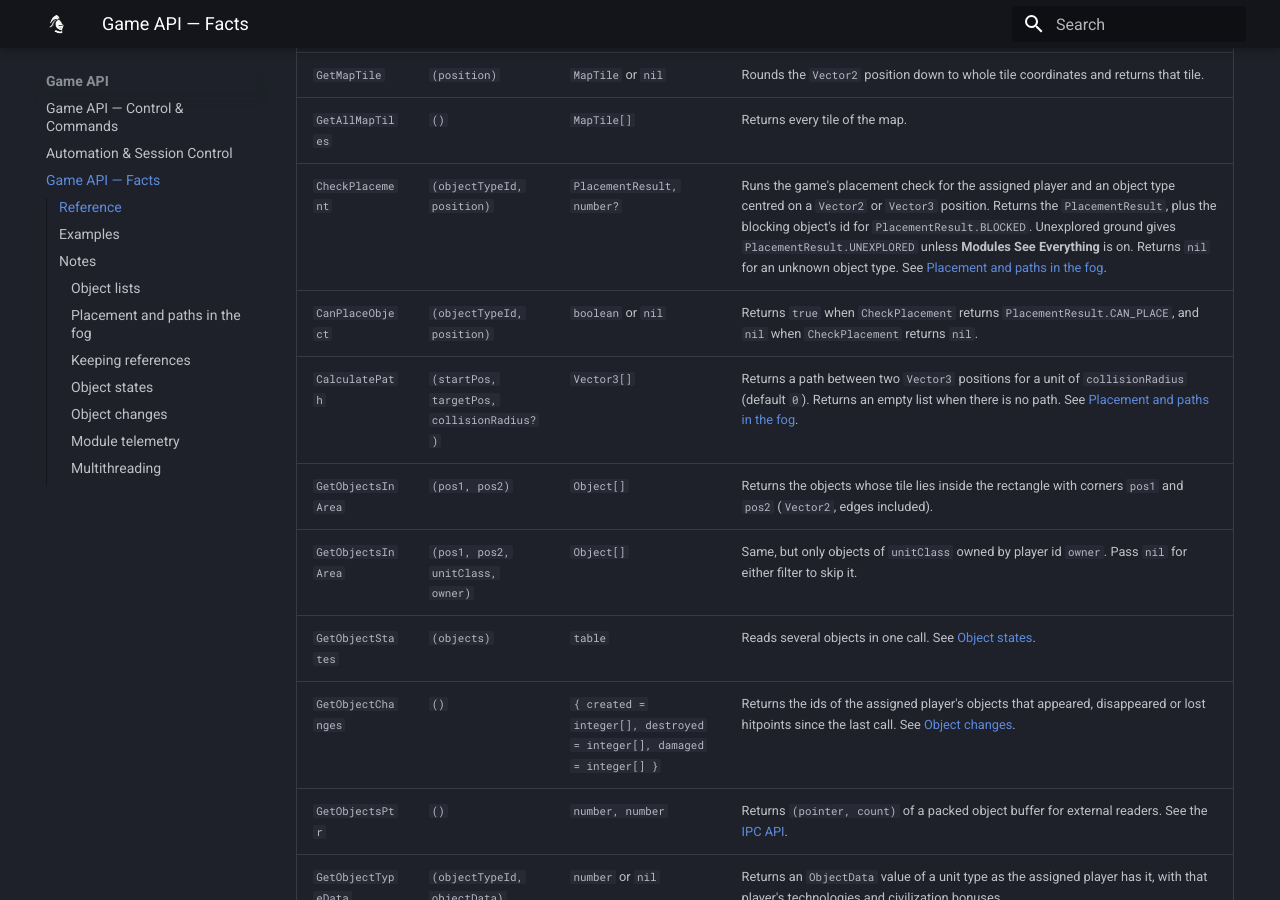
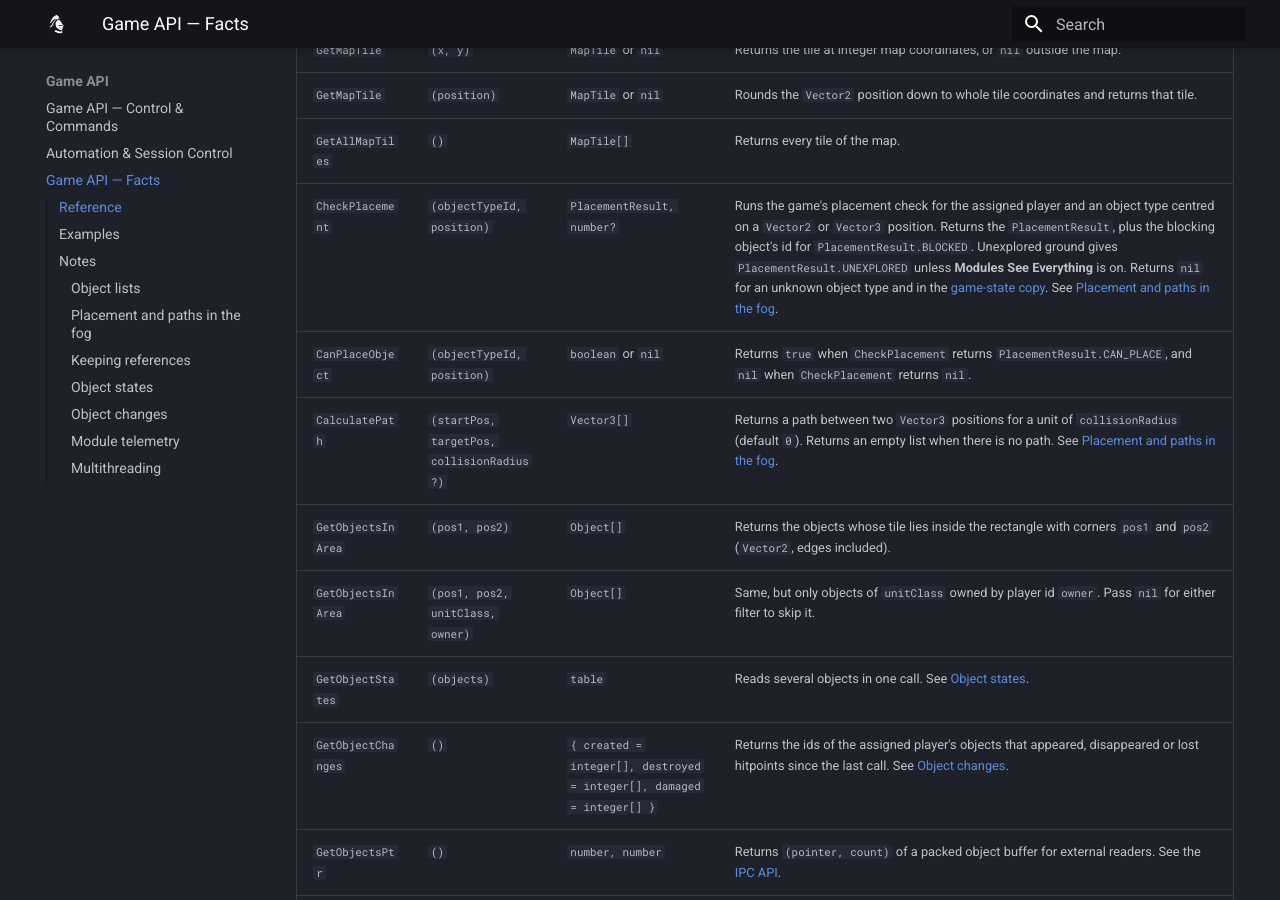
Before and after one commit to aoe2control/aoe2control.github.io, an MkDocs documentation site: the page built from docs/facts.md, in a window 1280 px wide and 900 px high, scrolled down 2306 px. Built offline with MkDocs 1.6.1 and Material for MkDocs 9.7.7, drawn with Linux system fonts in a browser that asks for light colours.

Commit message:
CheckPlacement: note nil in the game-state copy
Co-Authored-By: Claude Opus 5.5 <noreply@anthropic.com>

```diff
--- a/docs/facts.md
+++ b/docs/facts.md
@@ -40,7 +40,7 @@ These functions read the match: the assigned player's resources and facts, objec
 | `GetMapTile` | `(x, y)` | `MapTile` or `nil` | Returns the tile at integer map coordinates, or `nil` outside the map. |
 | `GetMapTile` | `(position)` | `MapTile` or `nil` | Rounds the `Vector2` position down to whole tile coordinates and returns that tile. |
 | `GetAllMapTiles` | `()` | `MapTile[]` | Returns every tile of the map. |
-| `CheckPlacement` | `(objectTypeId, position)` | `PlacementResult, number?` | Runs the game's placement check for the assigned player and an object type centred on a `Vector2` or `Vector3` position. Returns the `PlacementResult`, plus the blocking object's id for `PlacementResult.BLOCKED`. Unexplored ground gives `PlacementResult.UNEXPLORED` unless **Modules See Everything** is on. Returns `nil` for an unknown object type. See [Placement and paths in the fog](#placement-and-paths-in-the-fog). |
+| `CheckPlacement` | `(objectTypeId, position)` | `PlacementResult, number?` | Runs the game's placement check for the assigned player and an object type centred on a `Vector2` or `Vector3` position. Returns the `PlacementResult`, plus the blocking object's id for `PlacementResult.BLOCKED`. Unexplored ground gives `PlacementResult.UNEXPLORED` unless **Modules See Everything** is on. Returns `nil` for an unknown object type and in the [game-state copy](limits.md#game-state-copy). See [Placement and paths in the fog](#placement-and-paths-in-the-fog). |
 | `CanPlaceObject` | `(objectTypeId, position)` | `boolean` or `nil` | Returns `true` when `CheckPlacement` returns `PlacementResult.CAN_PLACE`, and `nil` when `CheckPlacement` returns `nil`. |
 | `CalculatePath` | `(startPos, targetPos, collisionRadius?)` | `Vector3[]` | Returns a path between two `Vector3` positions for a unit of `collisionRadius` (default `0`). Returns an empty list when there is no path. See [Placement and paths in the fog](#placement-and-paths-in-the-fog). |
 | `GetObjectsInArea` | `(pos1, pos2)` | `Object[]` | Returns the objects whose tile lies inside the rectangle with corners `pos1` and `pos2` (`Vector2`, edges included). |
```
